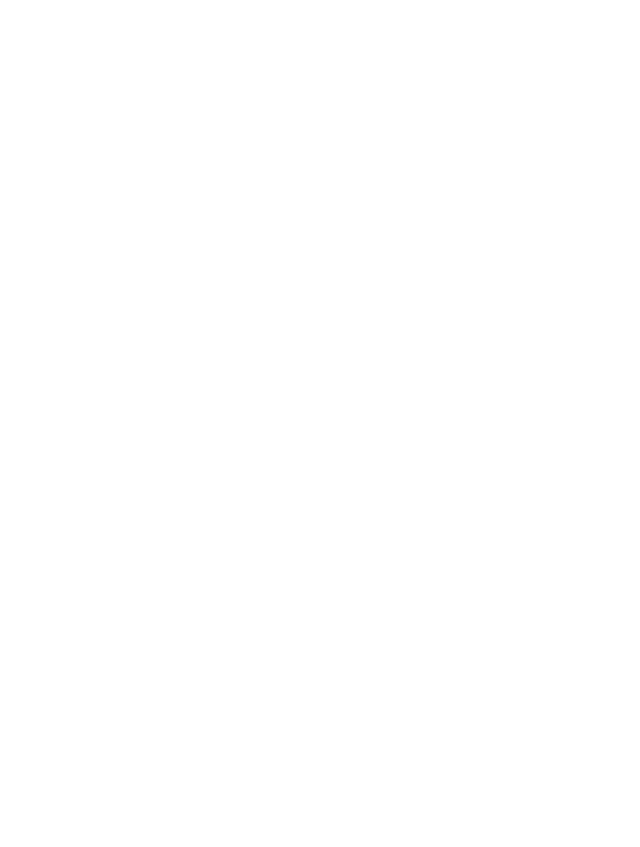
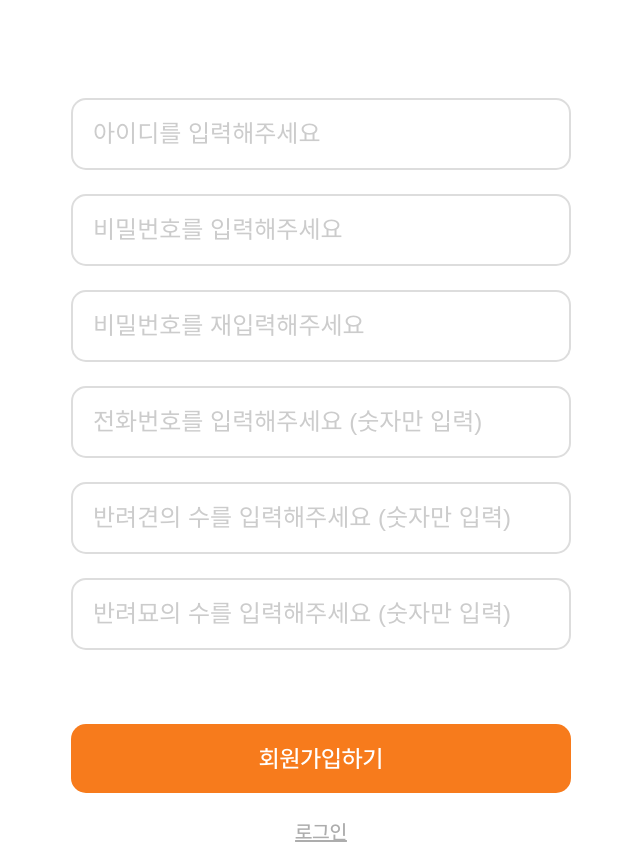
Before and after one commit to Nod-e-ata/nyang-meongsori, a React (Vite) app: page /signup in a window 1280 px wide. Before the commit this address had no page. Shown: the part 159-1006 px from the top of the page, without its empty margins (319-959 px from the left). Before the commit the page ends 800 px from the top, so only its background shows below. Built offline with nearby package versions, Linux system fonts and the light colour scheme.

Commit message:
feat: 회원가입 페이지 생성 및 로그인 수정 페이지 아이디 확인 기능 추가

```diff
--- a/src/App.jsx
+++ b/src/App.jsx
@@ -2,12 +2,14 @@
 import {BrowserRouter as Router, Routes, Route} from 'react-router-dom';
 import './App.css'
 import Login from './pages/login';
+import Signup from './pages/signup';
 
 function App() {
   return (
     <Router>
       <Routes>
-        <Route path="/" element={<Login />}/>
+        <Route path="/login" element={<Login/>}/>
+        <Route path="/signup" element={<Signup/>}/>
       </Routes>
     </Router>
   );
--- a/src/pages/login.css
+++ b/src/pages/login.css
@@ -59,7 +59,7 @@
   .signup-link a {
     color: #adadad;
     text-decoration: underline;
-    font-weight: 500;
+    font-weight: 500px;
   }
 
 
--- a/src/pages/login.jsx
+++ b/src/pages/login.jsx
@@ -6,16 +6,28 @@
     const [id, setId] = useState('');
     const [password, setPassword] = useState('');
 
-    const handleSubmit = (e) => {
+    const checkIdAvailability = async(id) => {
+        const response = await fetch('/api/check-id?usename=${id}');
+        const data = await response.json();
+        return data.isAvailable;
+    };
+
+    const handleSubmit = async (e) => {
         e.preventDefault();
         console.log('ID:', id);
         console.log('Password:', password);
+
+
+        const isAvailable = await checkIdAvailability(id);
+        if (!isAvailable) {
+            alert("등록되지 않은 아이디입니다.");
+            return;
+        }
     };
 
     return (
         <div className="login-container">
             <img src={logo} alt="로고" className="login-logo"/>
-            {/* <h1 className="login-title"> 냥! 멍소리야 </h1> */}
             <form onSubmit={handleSubmit} className="login-form">
                 <input type="text" placeholder="아이디를 입력해주세요" value={id} onChange={(e) => setId(e.target.value)}/>
                 <input type="password" placeholder="비밀번호를 입력해주세요" value={password} onChange={(e) => setPassword(e.target.value)} />
--- /dev/null
+++ b/src/pages/signup.css
@@ -0,0 +1,89 @@
+.signup-container {
+    display: flex;
+    flex-direction: column;
+    align-items: center;
+    height: 100vh;
+    font-family: 'Pretendard', sans-serif;
+    background-color: #fff;
+    /* padding: 24px; */
+    padding-top: 40px;
+}
+
+.signup-logo {
+    width: 500px;
+    margin-bottom: 100px;
+}
+
+.signup-form {
+    display: flex;
+    flex-direction: column;
+    gap: 24px;
+    width: 500px;
+}
+
+.signup-form input {
+    padding: 20px;
+    font-size: 24px;
+    border: 2px solid #ddd;
+    border-radius: 15px;
+    outline: none;
+}
+
+.signup-form input::placeholder {
+    color: #ccc;
+}
+
+.signup-button {
+    padding: 20px;
+    background-color: #f77b1c;
+    color: #fff;
+    border: none;
+    border-radius: 15px;
+    font-size: 24px;
+    font-weight: 600px;
+    cursor: pointer;
+    margin-top: 50px;
+}
+
+.signup-button:hover {
+    background-color: #f77b1c;
+}
+
+.login-link {
+    margin-top: 24px;
+    font-size: 20px;
+    color: #adadad;
+    text-align: center;
+}
+
+.login-link a {
+    color: #adadad;
+    text-decoration: underline;
+    font-weight: 500px;
+}
+
+@media (max-width: 768px) {
+    .signup-logo {
+        width: 300px;
+        margin-bottom: 60px;
+    }
+
+    .singup-form {
+        width: 100%;
+    }
+
+    .signup-form input {
+        font-size: 18px;
+        padding: 16px;
+    }
+
+    .signup-button {
+        font-size: 20px;
+        padding: 16px;
+        margin-top: 30px;
+    }
+
+    .login-link {
+        font-size: 16px;
+    }
+}
--- /dev/null
+++ b/src/pages/signup.jsx
@@ -0,0 +1,101 @@
+import React, {useState} from 'react';
+import './signup.css';
+import logo from '../assets/logo.svg';
+
+const Signup = () => {
+    const [id, setId] = useState('');
+    const [password, setPassword] = useState('');
+    const [confirmPassword, setConfirmPassword] = useState('');
+    const [phone, setPhone] = useState('');
+    const [dogNum, setDogNum] = useState('');
+    const [catNum, setCatNum] = useState('');
+
+
+    const checkIdAvailability = async(id) => {
+        const response = await fetch('/api/check-id?username=${id}');
+        const data = await response.json();
+        return data.isAvailable;  // 예: { isAvailable: true }
+    };
+
+    const handleSubmit = async (e) => {
+        e.preventDefault();
+
+        const idPattern = /^[a-zA-Z]+$/;
+        const phonePattern = /^\d+$/;
+        const numberPattern = /^\d*$/;
+        const passwordPattern = /^(?=.*[a-zA-Z])(?=.*\d)(?=.*[!@#$%^&*])[A-Za-z\d!@#$%^&*]{8,}$/;
+
+        if (!id) {
+            alert("아이디를 입력해주세요.");
+            return;
+        }
+
+        if (!idPattern.test(id)) {
+            alert("아이디는 영어만 입력할 수 있습니다.");
+            return;
+        }
+
+        const isAvailable = await checkIdAvailability(id);
+        if (!isAvailable) {
+            alert("이미 사용 중인 아이디입니다.");
+            return;
+        }
+
+        if (!password) {
+            alert("비밀번호를 입력해주세요.");
+            return;
+        }
+
+        if (!passwordPattern.test(password)) {
+            alert("비밀번호는 8자리 이상, 영어, 숫자, 특수문자를 모두 포함해야 합니다.");
+            return;
+        }
+
+        if (password !== confirmPassword) {
+            alert("비밀번호가 일치하지 않습니다.");
+            return;
+        }
+
+        if (!phonePattern.test(phone) || phone.length < 10) {
+            alert("전화번호는 숫자만 입력하며 10자리 이상이어야 합니다.");
+            return;
+        }
+
+        if (!numberPattern.test(dogNum)) {
+            alert("반려견 수는 숫자만 입력할 수 있습니다.");
+            return;
+        }
+
+        if (!numberPattern.test(catNum)) {
+            alert("반려묘 수는 숫자만 입력할 수 있습니다.");
+            return;
+        }
+
+        console.log("ID:", id);
+        console.log("Password:", password);
+        console.log("Phone:", phone);
+        console.log("DogNum:", dogNum);
+        console.log("CatNum:", catNum);
+        alert("회원가입 성공!");
+    };
+
+    return (
+        <div className="signup-container">
+            <img src={logo} alt="로고" className="signup-logo"/>
+            <form onSubmit={handleSubmit} className="signup-form">
+                <input type="text" placeholder="아이디를 입력해주세요" value={id} onChange={(e) => setId(e.target.value)}/>
+                <input type="password" placeholder="비밀번호를 입력해주세요" value={password} onChange={(e) => setPassword(e.target.value)} />
+                <input type="password" placeholder="비밀번호를 재입력해주세요" value={confirmPassword} onChange={(e) => setConfirmPassword(e.target.value)} />
+                <input type="text" placeholder="전화번호를 입력해주세요 (숫자만 입력)" value={phone} onChange={(e) => setPhone(e.target.value)}/>
+                <input type="text" placeholder="반려견의 수를 입력해주세요 (숫자만 입력)" value={dogNum} onChange={(e) => setDogNum(e.target.value)}/>
+                <input type="text" placeholder="반려묘의 수를 입력해주세요 (숫자만 입력)" value={catNum} onChange={(e) => setCatNum(e.target.value)}/>
+                <button type="submit" className="signup-button">회원가입하기</button>
+            </form>
+            <div className="login-link">
+                <a href="/login">로그인</a>
+            </div>
+        </div>
+    );
+};
+
+export default Signup;
```
Lines whose indentation alone changed are shown as unchanged.
